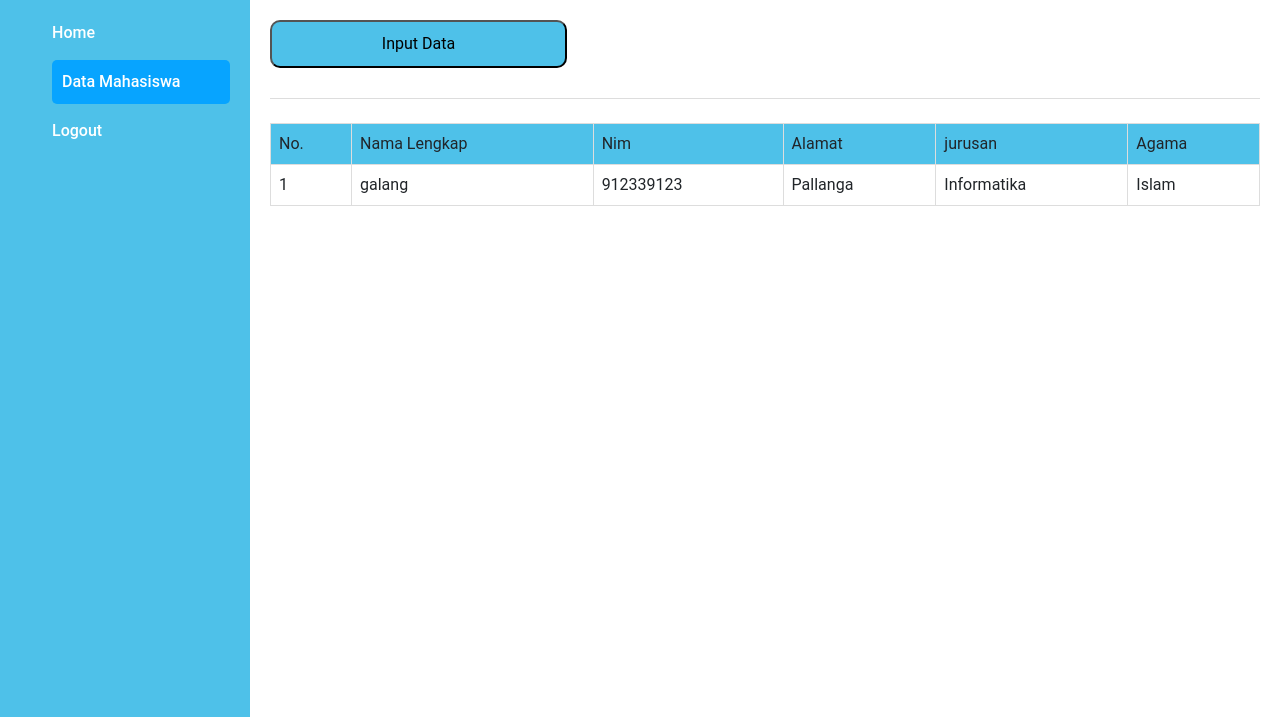
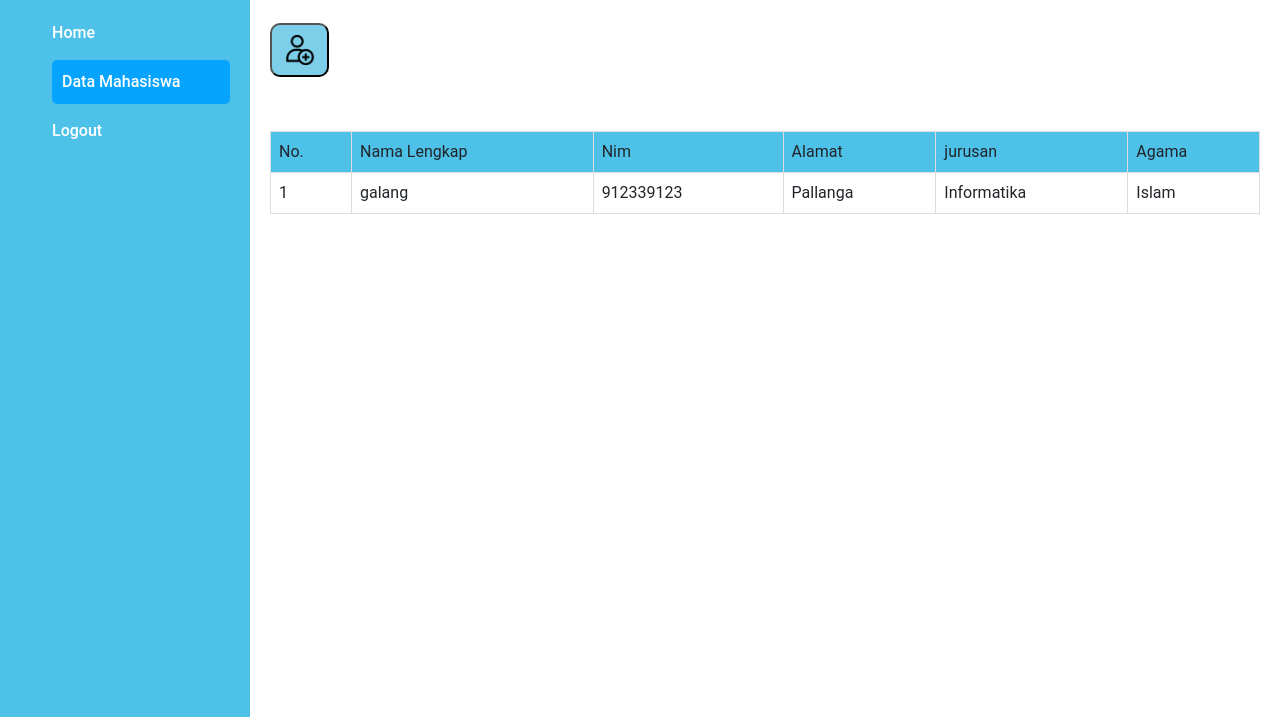
Before and after one commit to Galang0304/Web_DataMahasiswa, a plain HTML site: page data_mahasiswa.html in a window 1280 px wide. Shown: the part 83-800 px from the top of the page. Drawn offline with Linux system fonts and the light colour scheme; files that its build step writes are made by us from their sources.

Commit message:
update-logo

```diff
--- a/assests/dashboard.css
+++ b/assests/dashboard.css
@@ -93,7 +93,7 @@ nav ul li.active a {
 .card img{
     background-color: #f3f3f366;
     border-radius: 10px;
-    margin-top: 5px;
+    margin-top: 10px;
     margin-left: 5px;
 }
 .card h2 {
@@ -111,5 +111,7 @@ nav ul li.active a {
     color: rgb(255, 255, 255);
     margin-right: auto;
     padding: 15px;
-    font-size: 10px;
 }
+.conten h1{
+font-size: 15px;
+}
--- a/assests/data-mahasiswa.css
+++ b/assests/data-mahasiswa.css
@@ -2,7 +2,6 @@ header {
     display: flex;
     flex-direction: column;
     justify-content: space-between;
-    border-bottom: 1px solid #ddd;
 }
 table {
     width: 100%;
@@ -15,14 +14,24 @@ th, td {
 }
 
 button {
-    width: 30%;
-    background-color: #4ec1e9;
+    width: 6%;
+    background-color: #7dcee9;
+    padding: 10px;
+    margin-bottom: 30px;
+    margin-top: 3%;
+    border-radius: 10px;
+
+}
+button:hover{
+    width: 6%;
+    background-color: #ffffff;
     padding: 10px;
     margin-bottom: 30px;
     margin-top: 3%;
     border-radius: 10px;
 }
-button a {
-    color: black;
-    text-decoration: none;
+
+
+header img {
+    width: 30px;
 }
--- a/assests/style.css
+++ b/assests/style.css
@@ -36,8 +36,8 @@ button {
     width: 100%;
 }
 .logo {
-    width: 50px;
+    width: 72px;
     padding: 10px;
     align-items: center ;
-    height: 50px;
+    height: 70px;
 }
--- a/data_mahasiswa.html
+++ b/data_mahasiswa.html
@@ -24,9 +24,9 @@
     </aside>
 
     <main class="main-content">
-        <header class="header">
+        <header>
             <h1>Input Data</h1>
-            <button><a href="input.html"> Input Data</a></button>
+            <button><a href="input.html"><img src="assests/img/add.png" alt=""></a></button>
         </header>
         <label for="data_mahasiswa">
 
```
Also changed, not shown: dashboard.html (+2 -2 lines).
